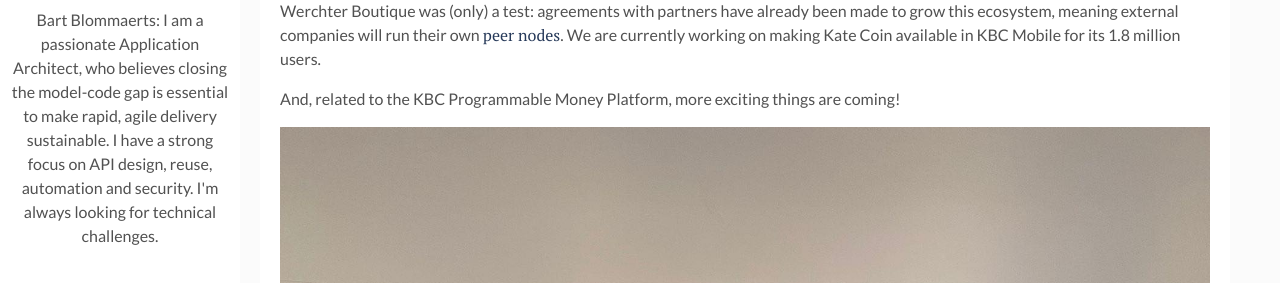
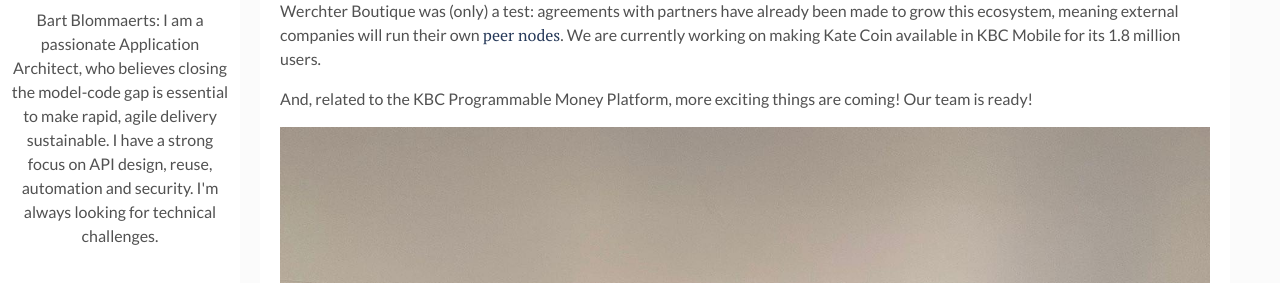
Before and after one commit to bart-blommaerts/bart-blommaerts.github.io, a Jekyll site: the page built from _posts/2022-06-22-katecoin.md, in a window 1280 px wide and 900 px high, scrolled down 510 px. Shown: the part 171-454 px from the top of the window. Built offline with Jekyll 4.4.1, drawn with Linux system fonts in a browser that asks for light colours.

Commit message:
catch last sentence

```diff
--- a/_posts/2022-06-22-katecoin.md
+++ b/_posts/2022-06-22-katecoin.md
@@ -47,7 +47,7 @@
 From a technical point-of-view, Werchter Boutique was (only) a test: agreements with partners have already been made to grow this ecosystem, meaning external companies will run their own [peer nodes](https://hyperledger-fabric.readthedocs.io/en/latest/peers/peers.html).
 We are currently working on making Kate Coin available in KBC Mobile for its 1.8 million users.
 
-And, related to the KBC Programmable Money Platform, more exciting things are coming!
+And, related to the KBC Programmable Money Platform, more exciting things are coming! Our team is ready!
 
 
 <p style="text-align: center;">
```
